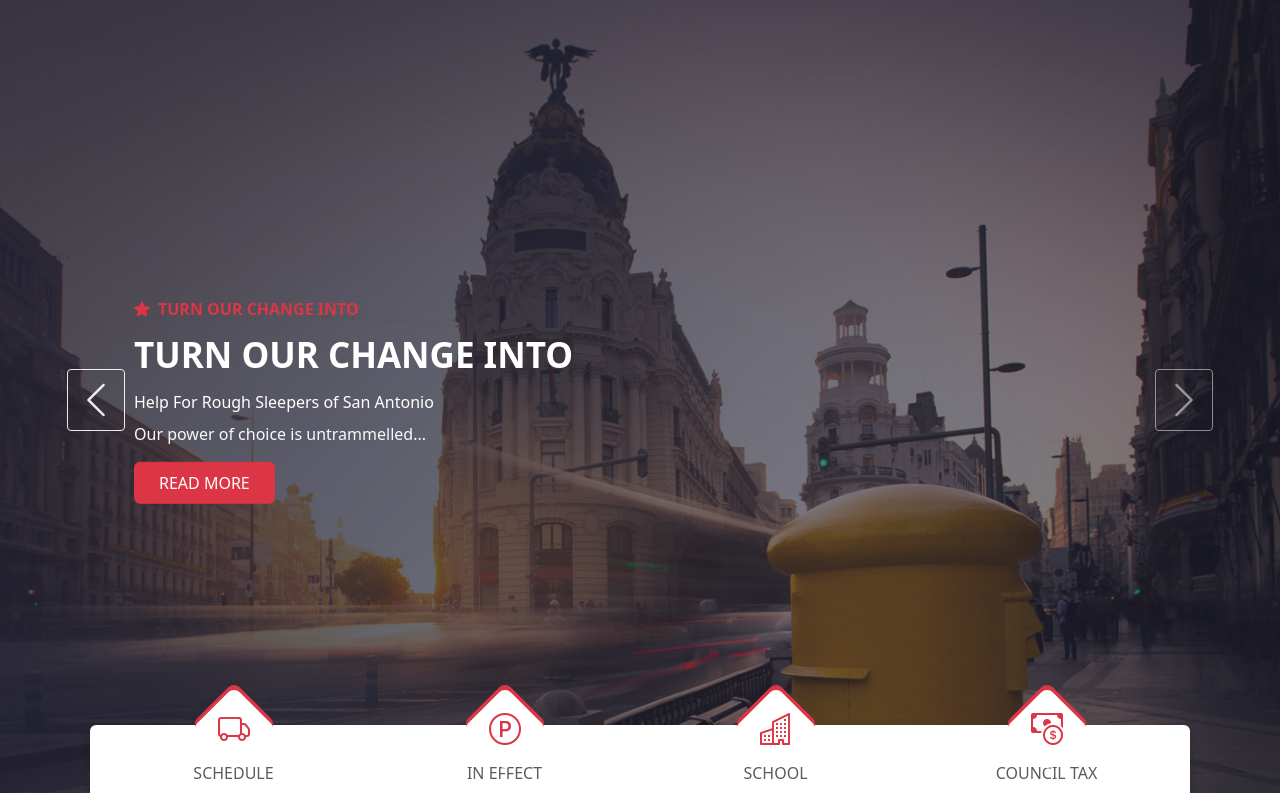
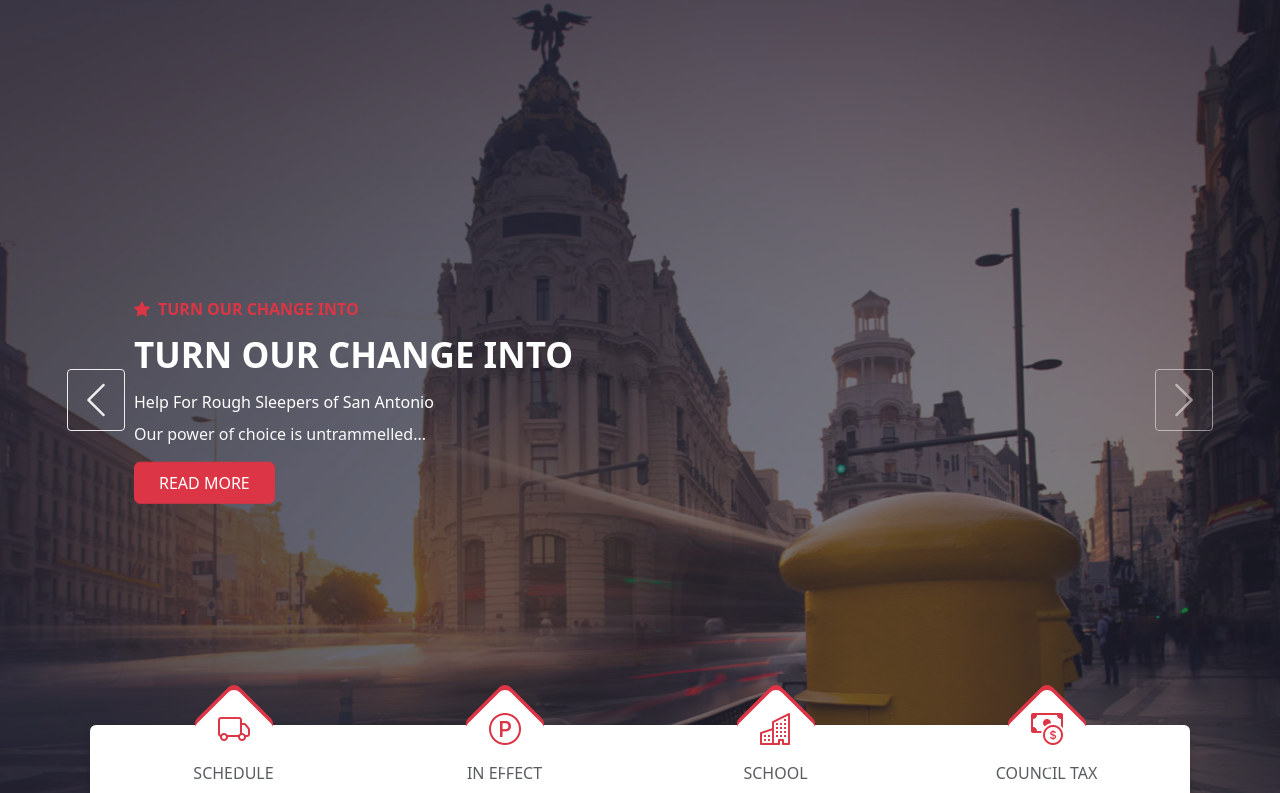
Before and after one commit to shanuja41/HeroSection, a React (Vite) app: page / in a window 1280 px wide. Shown: the top 793 px of the page. Built offline with nearby package versions, Linux system fonts and the light colour scheme.

Commit message:
add zoom effect-2

```diff
--- a/src/App.css
+++ b/src/App.css
@@ -7,6 +7,19 @@
   height: 100vh;
   object-fit: cover;
   object-position: center;
+}
+
+.hero-zoom {
+  animation: zoomEffect 5s ease-in-out infinite alternate;
+}
+
+@keyframes zoomEffect {
+  0% {
+    transform: scale(1);
+  }
+  100% {
+    transform: scale(1.1);
+  }
 }
 
 .overlay {
@@ -159,7 +172,7 @@
   font-size: 1rem;
 }
 
-.yellow-button{
+.yellow-button {
   height: 70px;
   width: 190px;
 }
@@ -174,18 +187,23 @@
 
 /* All bullets */
 
-.carousel-indicators{
+.carousel-indicators {
   bottom: 75px !important;
 }
 .carousel-indicators button {
   width: 14px !important;
   height: 14px !important;
   border-radius: 50% !important;
-  border: none !important;                  /* No border */
-  background-color: rgba(244, 233, 169, 0.3) !important; /* Light translucent white */
+  border: none !important; /* No border */
+  background-color: rgba(
+    244,
+    233,
+    169,
+    0.3
+  ) !important; /* Light translucent white */
   opacity: 1 !important;
   padding: 0 !important;
-  margin: 0  !important;
+  margin: 0 !important;
   box-sizing: border-box !important;
   transition: background-color 0.3s ease;
   display: inline-block !important;
@@ -198,14 +216,10 @@
 
 .main-text {
   font-size: 35px !important;
-
 }
 .main-text2 {
   font-size: 35px !important;
-
 }
-
-
 
 @media (max-width: 768px) {
   .carousel-caption h1 {
--- a/src/page/Herosection.jsx
+++ b/src/page/Herosection.jsx
@@ -21,7 +21,7 @@ export default function Herosection() {
                 {/* Background image */}
                 <img
                   src={img}
-                  className="image1 d-block w-100"
+                  className="image1 d-block w-100 hero-zoom"
                   alt={`Slide ${index + 1}`}
                 />
 
```
